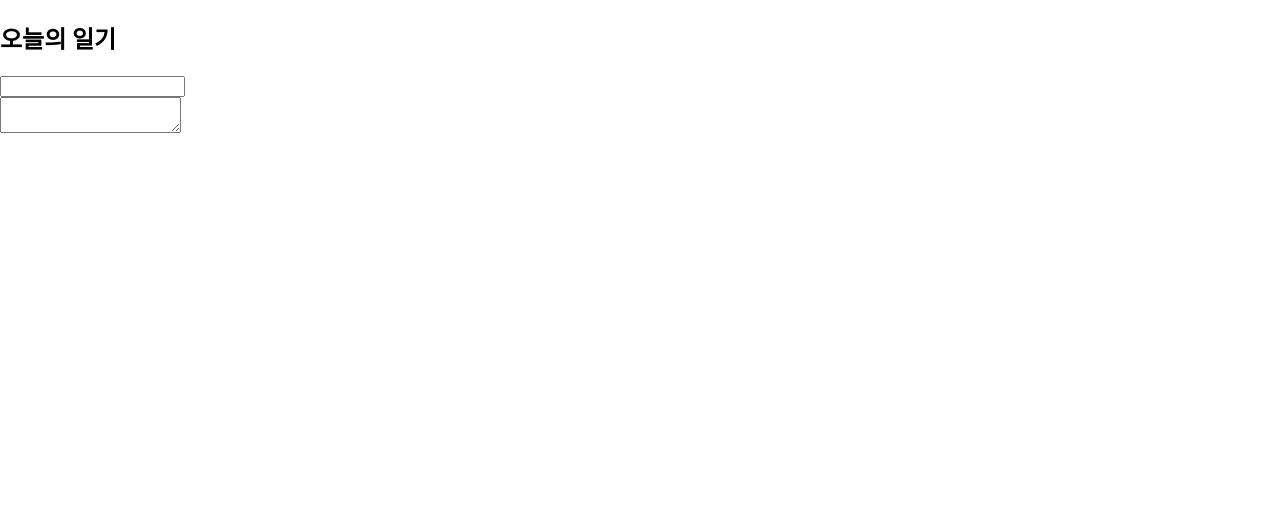
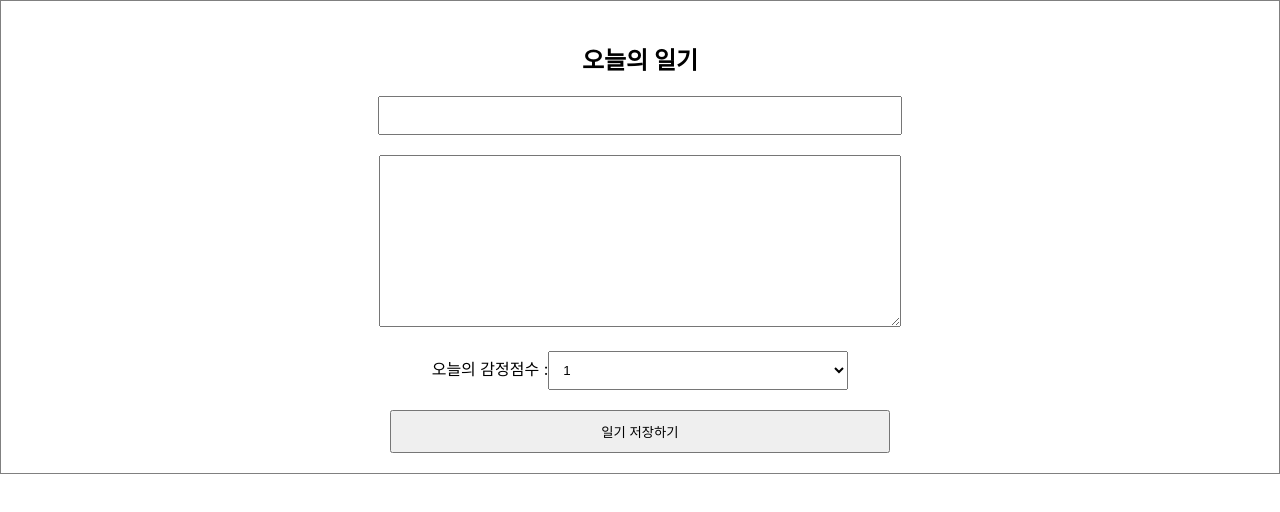
Before and after one commit to jxxngho/React, a React (Create React App) app: page / in a window 1280 px wide. Shown: the top 512 px of the page. Built offline with nearby package versions, Linux system fonts and the light colour scheme.

Commit message:
React-Section5-2

```diff
--- a/src/App.css
+++ b/src/App.css
@@ -0,0 +1,28 @@
+.DiaryEditor {
+  border: 1px solid gray;
+  text-align: center;
+  padding: 20px;
+}
+
+.DiaryEditor input,
+textarea {
+  margin-bottom: 20px;
+  width: 500px;
+  padding: 10px;
+}
+
+.DiaryEditor textarea {
+  height: 150px;
+}
+
+.DiaryEditor select {
+  width: 300px;
+  padding: 10px;
+  margin-bottom: 20px;
+}
+
+.DiaryEditor button {
+  width: 500px;
+  padding: 10px;
+  cursor: pointer;
+}
--- a/src/Components/DiaryEditor.js
+++ b/src/Components/DiaryEditor.js
@@ -7,12 +7,20 @@ const DiaryEditor = () => {
   const [state, setState] = useState({
     author: "",
     content: "",
+    emotion: 1,
   });
   const handleChangeState = (e) => {
     setState({
       ...state,
-      [e.target.name]: e.targt.value,
+      [e.target.name]: e.target.value,
+      //  e.target.name을 대괄호로 감싸는 이유 ->
+      //   객체 리터럴을 이용해 객체를 만들 때 변수에 담긴 문자열을 key로 활용하려면 대괄호에 담아 사용해야 함.
     });
+  };
+
+  const handleSumbit = () => {
+    console.log(state);
+    alert("저장 성공 ");
   };
   return (
     <div className="DiaryEditor">
@@ -37,6 +45,24 @@ const DiaryEditor = () => {
           onChange={handleChangeState}
         />
       </div>
+      <div>
+        {/* 감정점수 표현 */}
+        오늘의 감정점수 :
+        <select
+          name="emotion"
+          value={state.emotion}
+          onChange={handleChangeState}
+        >
+          <option value={1}>1</option>
+          <option value={2}>2</option>
+          <option value={3}>3</option>
+          <option value={4}>4</option>
+          <option value={5}>5</option>
+        </select>
+      </div>
+      <div>
+        <button onClick={handleSumbit}>일기 저장하기</button>
+      </div>
     </div>
   );
   // 클래스이름가지고 css할때 컴포넌트와 클래스이름
```
